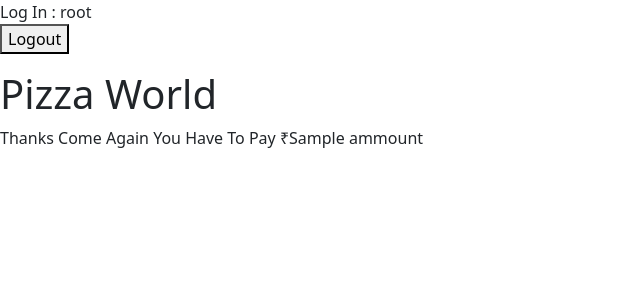
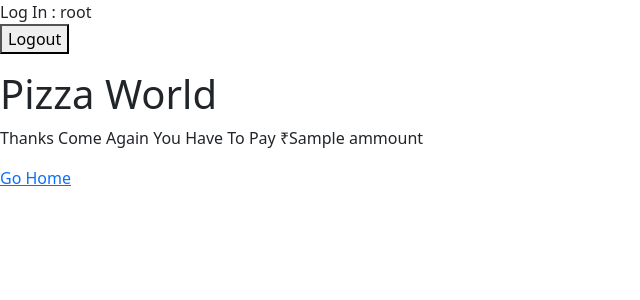
Before and after one commit to TR404/pizzaShop, a Django app: template pizzaShop/templates/pizzaShop/order.html in a window 1280 px wide. Shown: the top 300 px of the page, without its empty margins (0-640 px from the left). Run offline with Django 3.2, Linux system fonts and the light colour scheme; a user stored in the database is signed in; the template is opened without the code that fills it: most values are stand-ins (such as "Sample title", 1, 10 or a date in 2020); some libraries are stand-ins or nearby versions.

Commit message:
initial commit

```diff
--- a/pizzaShop/templates/pizzaShop/order.html
+++ b/pizzaShop/templates/pizzaShop/order.html
@@ -4,4 +4,5 @@
 <h1>Pizza World</h1>
 <p>Thanks Come Again You Have To Pay ₹{{ammount}}</p>
 
+<a href="{% url 'index' %}"> Go Home</a>
 {% endblock %}
```
